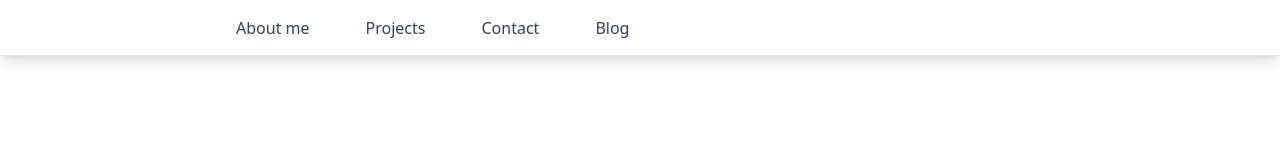
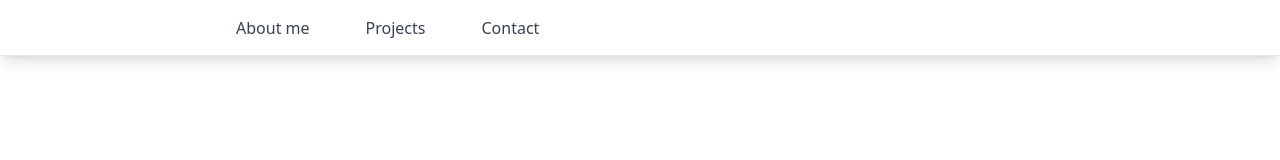
Before and after one commit to LPRegen/portfolio, a Next.js app: page / in a window 1280 px wide. Shown: the top 160 px of the page. Built offline with nearby package versions, Linux system fonts and the light colour scheme.

Commit message:
refactor: remove Blog link

```diff
--- a/components/Footer.tsx
+++ b/components/Footer.tsx
@@ -12,7 +12,6 @@ export const Footer = () => {
     { name: 'About me', href: '/#about-me' },
     { name: 'Projects', href: '/#projects' },
     { name: 'Contact', href: '/#contact' },
-    { name: 'Blog', href: '/blog' },
   ];
 
   const socialNetworks: Array<Items> = [
--- a/components/Navbar.tsx
+++ b/components/Navbar.tsx
@@ -11,7 +11,6 @@ const itemList = [
   { name: 'About me', href: '/#about-me' },
   { name: 'Projects', href: '/#projects' },
   { name: 'Contact', href: '/#contact' },
-  { name: 'Blog', href: '/blog' },
 ];
 
 const Navbar = () => {
```
